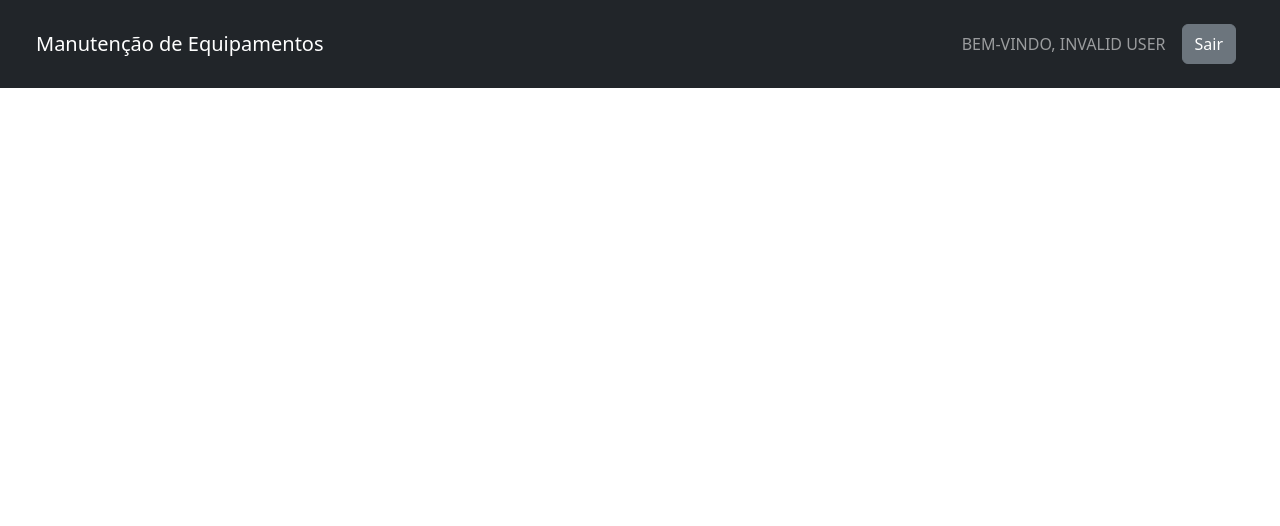
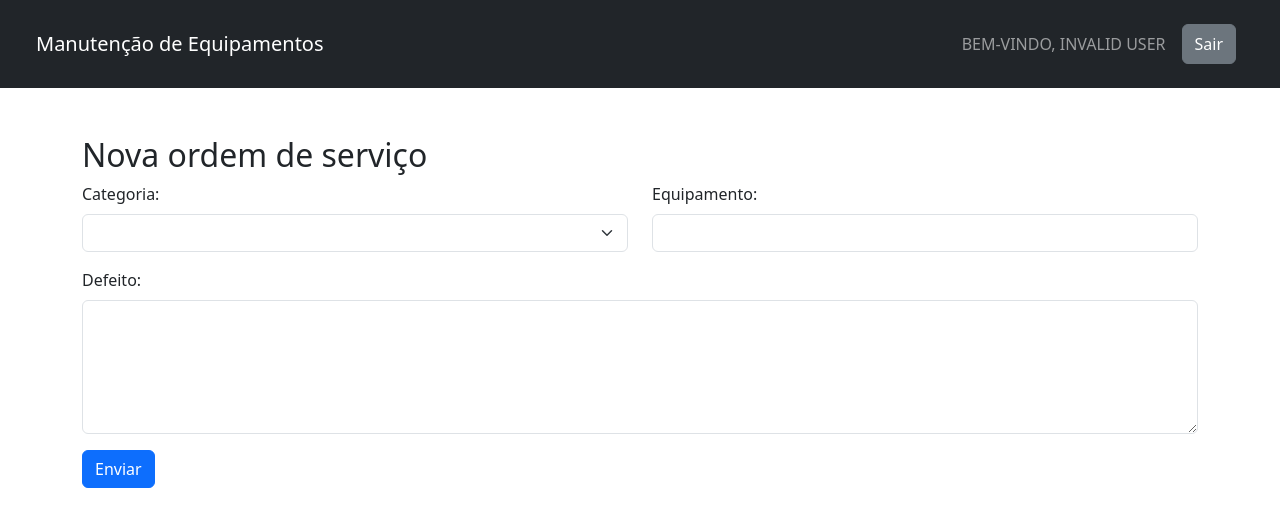
Before and after one commit to mateusguimaraesmallmann/manutencao-equipamentos, an Angular app in the folder frontend/: page /order/new in a window 1280 px wide. Before the commit this address led to /. Shown: the top 526 px of the page. Built offline with nearby package versions, Linux system fonts and the light colour scheme; data requests are answered from the project's data file.

Commit message:
feat - add OrderCreationComponent and a route to it

```diff
--- a/frontend/src/app/app.routes.ts
+++ b/frontend/src/app/app.routes.ts
@@ -9,6 +9,7 @@ import { CategoryComponent } from './components/category/category.component';
 import { SolicitarManutencaoComponent } from './paginas/cliente/solicitar-manutencao/solicitar-manutencao.component';
 import { EmployeeComponent } from './components/employee/employee.component';
 import { HomeComponent } from './components/home/home.component';
+import { OrderCreationComponent } from './components/common/orders/order-creation/order-creation.component';
 
 export const routes: Routes = [
 	{
@@ -32,6 +33,10 @@ export const routes: Routes = [
 		component: HomeComponent,
 	},
 	{
+		path: 'order/new',
+		component: OrderCreationComponent,
+	},
+	{
 		path: 'cliente',
 		component: HomeClienteComponent,
 	},
--- /dev/null
+++ b/frontend/src/app/components/common/orders/order-creation/order-creation.component.html
@@ -0,0 +1,48 @@
+<!-- order-creation.component.html -->
+<div class="container mt-5">
+	<h2>Nova ordem de serviço</h2>
+	<form (ngSubmit)="onSubmit()">
+		<div class="row mb-3">
+			<div class="col-md-6">
+				<label for="category" class="form-label">Categoria:</label>
+				<select
+					id="category"
+					[(ngModel)]="selectedCategory"
+					name="category"
+					class="form-select"
+				>
+					<option *ngIf="!categories.length" value="" disabled selected>
+						Nenhuma categoria cadastrada
+					</option>
+					<option *ngFor="let category of categories" [value]="category.id">
+						{{ category.name }}
+					</option>
+				</select>
+			</div>
+			<div class="col-md-6">
+				<label for="equipmentDescription" class="form-label">
+					Equipamento:
+				</label>
+				<input
+					type="text"
+					id="equipmentDescription"
+					[(ngModel)]="equipmentDescription"
+					name="equipmentDescription"
+					class="form-control"
+				/>
+			</div>
+		</div>
+		<div class="row"></div>
+		<div class="mb-3">
+			<label for="defectDescription" class="form-label">Defeito:</label>
+			<textarea
+				id="defectDescription"
+				[(ngModel)]="defectDescription"
+				name="defectDescription"
+				class="form-control"
+				rows="5"
+			></textarea>
+		</div>
+		<button type="submit" class="btn btn-primary">Enviar</button>
+	</form>
+</div>
--- /dev/null
+++ b/frontend/src/app/components/common/orders/order-creation/order-creation.component.ts
@@ -0,0 +1,34 @@
+import { Component, OnInit } from '@angular/core';
+import { CommonModule } from '@angular/common';
+import { FormsModule } from '@angular/forms';
+import { Category } from '../../../../models';
+import { CategoryService } from '../../../../services/category.service';
+
+@Component({
+	selector: 'app-order-creation',
+	standalone: true,
+	imports: [CommonModule, FormsModule],
+	templateUrl: './order-creation.component.html',
+	styleUrl: './order-creation.component.css',
+})
+export class OrderCreationComponent implements OnInit {
+	categories: Category[] = [];
+
+	selectedCategory: any;
+	equipmentDescription: string = '';
+	defectDescription: string = '';
+
+	constructor(private categoryService: CategoryService) {}
+
+	ngOnInit(): void {
+		this.categoryService.getCategories().subscribe({
+			next: (response) => {
+				this.categories = response;
+			},
+		});
+	}
+
+	onSubmit() {
+		alert('CRIANDO');
+	}
+}
```
Also changed, not shown: frontend/src/app/components/common/orders/order-creation/order-creation.component.css (added).
